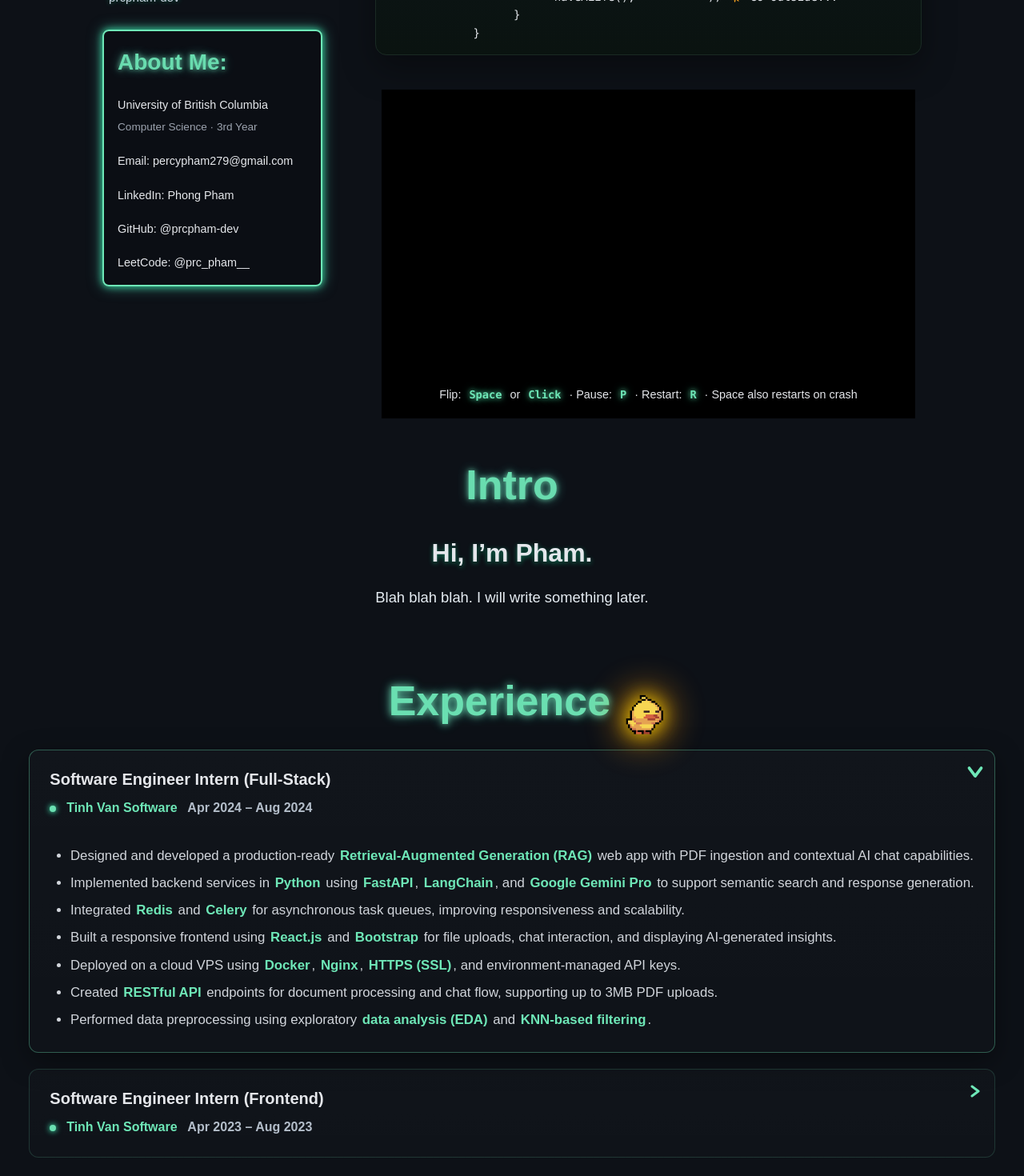
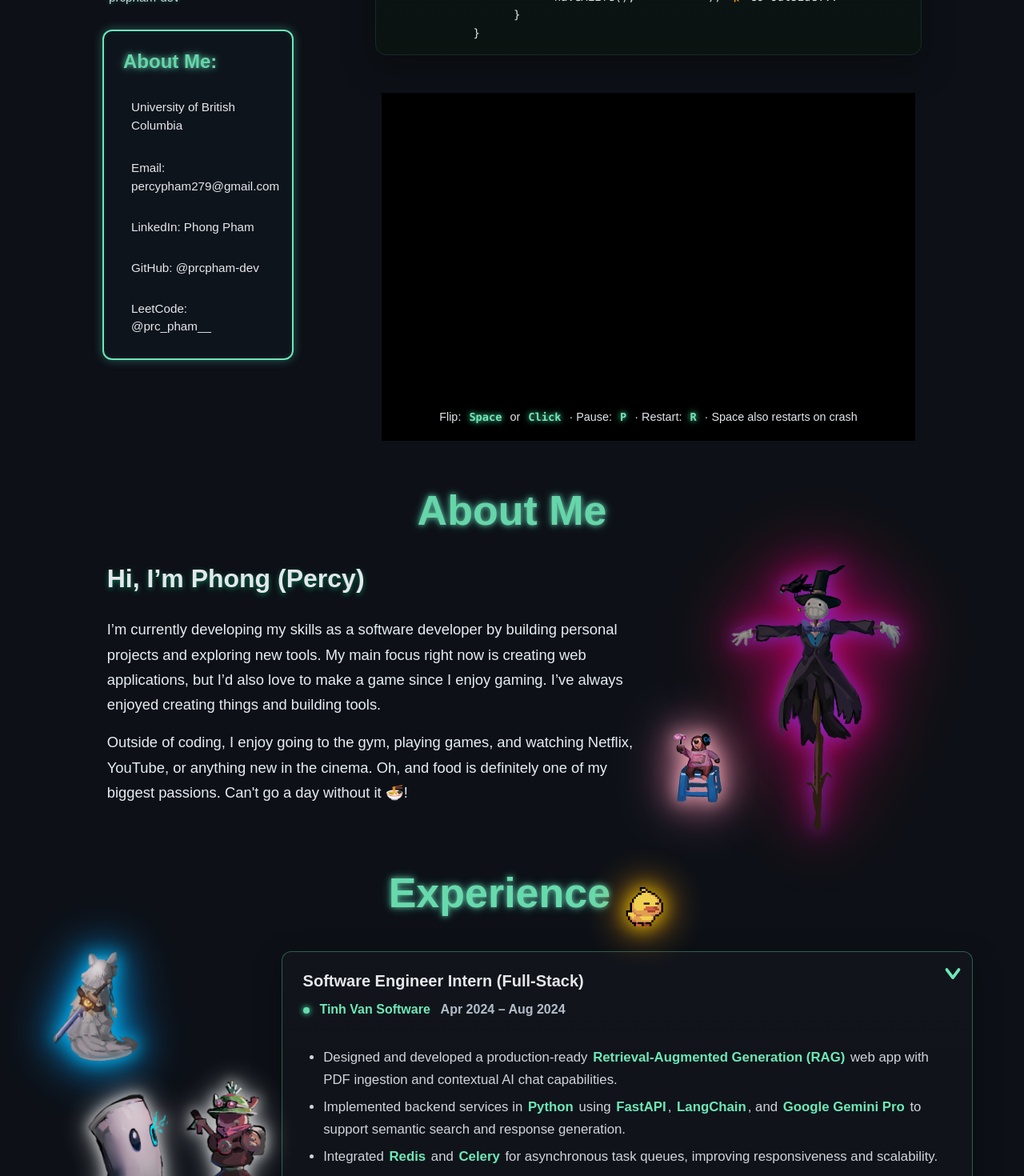
Before and after one commit to prcpham-dev/prcpham-portfolio, a Next.js app in the folder portfolio/: page / in a window 1280 px wide. Shown: the part 420-1890 px from the top of the page at 80% size. Built offline with nearby package versions, Linux system fonts and the light colour scheme.

Commit message:
Picture add missing no face

```diff
--- a/portfolio/pages/components/about/About.tsx
+++ b/portfolio/pages/components/about/About.tsx
@@ -52,7 +52,7 @@ const About: React.FC = () => {
               University of British Columbia
             </span>
             <span className={styles.subText}>
-              Computer Science · 3rd Year
+              {/* Computer Science · 4th Year */}
             </span>
           </div>
           <div className={styles.row}>
--- a/portfolio/pages/components/about/about.module.css
+++ b/portfolio/pages/components/about/about.module.css
@@ -1,4 +1,5 @@
-.accentTitle {
+.accentTitle,
+.aboutTitle {
     font-weight: 800;
     color: #6ee7b7;
     text-shadow: 0 0 8px #34d399, 0 0 12px rgba(94, 234, 212, 0.5);
@@ -46,100 +47,11 @@
     color: #e4e7ec;
 }
 
-.infoCard {
-    margin-top: 20px;
-    margin-bottom: 20px;
-    display: flex;
-    flex-direction: column;
-    gap: 10px;
-    width: 21.5vw;
-    padding: 12px;
-    border-radius: 8px;
-    border: 2px solid #6ee7b7;
-    box-shadow: 0 0 10px #34d399, 0 0 18px rgba(94,234,212,0.5);
-    background: rgba(0,0,0,0.15);
-}
-
-.row {
-    display: flex;
-    flex-direction: column;
-    align-items: flex-start;
-    gap: 4px;
-    padding: 6px 5px;
-    border-radius: 6px;
-    transform-origin: center;
-    margin-right: 1rem;
-    width: 20vw;
-    transition: all 0.25s ease;
-    cursor: pointer;
-}
-
-.row:hover {
-    background: rgba(110, 231, 183, 0.08);
-    transform: scale(1.02);
-    box-shadow: 0 0 8px rgba(94, 234, 212, 0.4);
-}
-
-.row:hover .link {
-    color: #86efac;
-    text-decoration: underline;
-    text-underline-offset: 2px;
-}
-
-.rowText,
-.link {
-    color: #e5e7eb;
-    font-size: 0.9rem;
-    line-height: 1.4;
-    flex: 1 1 auto;
-    min-width: 0;
-    white-space: nowrap;
-    overflow: hidden;
-    text-overflow: ellipsis;
-}
-
-.link {
-    text-decoration: none;
-}
-
-.link:hover {
-    color: #86efac;
-    text-decoration: underline;
-    text-underline-offset: 2px;
-}
-
-.link:focus-visible {
-    outline: 2px solid #6ee7b7;
-    outline-offset: 2px;
-    border-radius: 4px;
-}
-
-.subText {
-    font-size: 0.85rem;
-    color: #9ca3af;
-    margin-top: 0.25rem;
-    margin-left: 0;
-}
-
 .avatarCard {
     display: flex;
     flex-direction: column;
     align-items: flex-start;
     padding: 0.5rem;
-}
-
-@media (max-width: 1024px) {
-    .avatarCard {
-        align-items: center;
-        text-align: center;
-    }
-    .row {
-        width: 95%;
-    }
-    .infoCard {
-        margin-left: 3vw;
-        width: 95%;
-    }
 }
 
 .avatarImg {
@@ -154,7 +66,7 @@
 
 .avatarMeta {
     margin-top: 1rem;
-    text-align: flex-start;
+    text-align: start;
 }
 
 .avatarMeta h1 {
@@ -174,21 +86,76 @@
     margin-top: 0.25rem;
 }
 
+
+.infoCard {
+    margin-top: 20px;
+    display: flex;
+    flex-direction: column;
+    gap: 12px;
+    width: 70%;
+    padding: 1.25rem 1.5rem;
+    border-radius: 12px;
+    border: 2px solid #6ee7b7;
+    background: rgba(15, 22, 32, 0.6);
+    box-shadow: 0 0 12px rgba(94, 234, 212, 0.35), inset 0 0 8px rgba(110, 231, 183, 0.08);
+}
+
+.aboutTitle {
+    font-size: 1.5rem;
+    font-weight: 700;
+    color: #6ee7b7;
+    margin-bottom: 0.5rem;
+    text-shadow: 0 0 6px #34d399, 0 0 10px rgba(94, 234, 212, 0.5);
+}
+
+.row {
+    display: flex;
+    flex-direction: column;
+    gap: 3px;
+    padding: 8px 10px;
+    border-radius: 8px;
+    transition: all 0.25s ease;
+    cursor: pointer;
+}
+
+.row:hover {
+    background: rgba(110, 231, 183, 0.08);
+    transform: translateX(4px);
+    box-shadow: 0 0 6px rgba(94, 234, 212, 0.35);
+}
+
+.rowText {
+    font-size: 0.95rem;
+    color: #e5e7eb;
+}
+
+.subText {
+    font-size: 0.85rem;
+    color: #9ca3af;
+}
+
+.link {
+    color: #e5e7eb;
+    font-size: 0.95rem;
+    text-decoration: none;
+    transition: color 0.2s ease, text-decoration 0.2s ease;
+}
+
+.link:hover {
+    color: #86efac;
+    text-decoration: underline;
+    text-underline-offset: 3px;
+}
+
+.link:focus-visible {
+    outline: 2px solid #6ee7b7;
+    outline-offset: 3px;
+    border-radius: 4px;
+}
+
 .aboutWrapper {
     width: 80%;
     margin-top: 12vh;
-}
-
-.aboutTitle {
-    font-size: 1.75rem;
-    font-weight: 700;
-    color: #6ee7b7;
-    text-shadow: 0 0 8px #34d399, 0 0 12px rgba(94, 234, 212, 0.5);
-    animation: ledPulse 1.8s infinite alternate ease-in-out;
-    display: flex;
-    flex-direction: column;
-    align-items: flex-start;
-    padding: 6px 5px;
 }
 
 .gameFrame {
@@ -204,3 +171,18 @@
         display: none;
     }
 }
+
+@media (max-width: 1024px) {
+    .avatarCard {
+        align-items: center;
+        text-align: center;
+    }
+    .infoCard {
+        width: 95%;
+        padding: 1rem;
+        margin: 15px auto 20px auto;
+    }
+    .row {
+        width: 95%;
+    }
+}
--- a/portfolio/pages/components/experience/Experience.tsx
+++ b/portfolio/pages/components/experience/Experience.tsx
@@ -37,7 +37,6 @@ const experiences: Experience[] = [
 ];
 
 const Experience: React.FC = () => {
-  // Reverse display order but preserve original data order
   const reversed = [...experiences].reverse();
   const [openIndex, setOpenIndex] = useState<number>(0);
 
@@ -47,7 +46,14 @@ const Experience: React.FC = () => {
         <span className={styles.titleText}>Experience</span>
         <img src="/Items/Quacky.gif" className={styles.quackyImg} alt="Quacky" />
       </h2>
-
+      <div className={`grid grid-cols-12 ${styles.experienceWrapper}`}>
+        <div className="col-span-12 lg:col-span-3">
+          <div className={styles.imageSetUp}>
+            <img src="/Items/Dog.png" className={styles.dog}/>
+            <img src="/Items/Sandbag.png" className={styles.sandBag}/>
+          </div>
+        </div>
+        <div className="col-span-12 lg:col-span-9">
           {reversed.map((exp, idx) => {
             const isOpen = openIndex === idx;
 
@@ -106,6 +112,8 @@ const Experience: React.FC = () => {
               </article>
             );
           })}
+        </div>
+      </div>
     </section>
   );
 };
--- a/portfolio/pages/components/experience/experience.module.css
+++ b/portfolio/pages/components/experience/experience.module.css
@@ -7,7 +7,7 @@
     align-items: flex-end;
     justify-content: center;
     gap: 0.5em;
-    margin-bottom: clamp(2rem, 2vw, 3rem);
+    margin: 0 auto 1.5rem auto;
     text-align: center;
     font-weight: 900;
     font-size: clamp(1.6rem, 4.2vw, 3.25rem);
@@ -16,39 +16,16 @@
     text-shadow: 0 0 8px #34d399, 0 0 14px rgba(94,234,212,0.5);
     animation: ledPulse 1.8s infinite alternate ease-in-out;
 }
+@media (min-width:1025px) {
+    .experienceWrapper {
+        margin-left:5%;
+        margin-right:5%;
+    }
+}
 
 .titleText {
     display: block;
     position: static;
-}
-
-.quackyImg {
-    position: static;
-    width: 1.5em;
-    height: 1.5em;
-    object-fit: contain;
-    filter: drop-shadow(0 0 12px #ffd700) drop-shadow(0 0 24px #ff9800);
-    margin-left: -0.4em;
-    margin-right: -1em;
-    margin-bottom: -0.3em;
-}
-
-@media (max-width: 600px) {
-  .quackyImg {
-    right: 6.75em;
-  }
-}
-
-.glowQuacky {
-    filter: drop-shadow(0 0 10px #ffd700) drop-shadow(0 0 20px #ff9800);
-    transition: filter 0.3s;
-}
-
-.quackyRight {
-    position: absolute;
-    left: 50.5%;
-    transform: translateX(160%);
-    height: 1.5em;
 }
 
 @keyframes ledPulse {
@@ -270,3 +247,77 @@
         right: 0.5rem;
     }
 }
+
+.quackyImg {
+    position: static;
+    width: 1.5em;
+    height: 1.5em;
+    object-fit: contain;
+    filter: drop-shadow(0 0 12px #ffd700) drop-shadow(0 0 24px #ff9800);
+    margin-left: -0.4em;
+    margin-right: -1em;
+    margin-bottom: -0.3em;
+}
+
+@media (max-width: 600px) {
+  .quackyImg {
+    right: 6.75em;
+  }
+}
+
+.glowQuacky {
+    filter: drop-shadow(0 0 10px #ffd700) drop-shadow(0 0 20px #ff9800);
+    transition: filter 0.3s;
+}
+
+.quackyRight {
+    position: absolute;
+    left: 50.5%;
+    transform: translateX(160%);
+    height: 1.5em;
+}
+
+.sandBag {
+    position: static;
+    object-fit: contain;
+    width: 90%;
+    height: auto;
+    max-width: 260px;
+    padding-left: 2vw;
+    filter: drop-shadow(0 0 8px rgba(255,255,255,0.8))
+            drop-shadow(0 0 16px rgba(255,255,255,0.6));
+    margin: 2vh 0 2vh 2vh;
+    animation: ledPulse 1.8s infinite alternate ease-in-out;
+}
+
+.dog {
+    position: static;
+    object-fit: contain;
+    width: 40%;
+    height: auto;
+    max-width: 135px;
+    padding-top: 2vh;
+    filter: drop-shadow(0 0 10px rgba(0, 191, 255, 0.95))
+            drop-shadow(0 0 20px rgba(0, 191, 255, 0.75))
+            drop-shadow(0 0 32px rgba(0, 140, 255, 0.6));
+    animation: ledPulse 1.8s infinite alternate ease-in-out;
+}
+
+
+@media (max-width: 1024px) {
+    .imageSetUp {
+        display: flex;
+        flex-direction: row;
+    }
+
+    .sandBag {
+        margin: 1vh auto 2vh 0;
+        width: 50%;
+    }
+
+    .dog {
+        width: 20%;
+        margin: 1vh 5vh 2vh auto;
+        padding-top: 0;
+    }
+}
--- a/portfolio/pages/components/intro/Intro.tsx
+++ b/portfolio/pages/components/intro/Intro.tsx
@@ -3,11 +3,32 @@ import styles from "./intro.module.css";
 
 const Intro: React.FC = () => (
   <section id="intro" className={styles.section}>
-    <div className={styles.title}>Intro</div>
-    <h2 className={styles.heading}>Hi, I’m Pham.</h2>
-    <p className={styles.paragraph}>
-      Blah blah blah. I will write something later.
-    </p>
+    <div className={styles.title}>About Me</div>
+    <div className={`grid grid-cols-12`}>
+      <div className="col-span-12 lg:col-span-8">
+        <div className={styles.introContent}>
+          <h2 className={styles.heading}>Hi, I’m Phong (Percy)</h2>
+          <p className={styles.paragraph}>
+            I’m currently developing my skills as a software developer by building personal projects
+            and exploring new tools. My main focus right now is creating web applications, but I’d
+            also love to make a game since I enjoy gaming. I’ve always enjoyed
+            creating things and building tools.
+          </p>
+          <p className={styles.paragraph}>
+            Outside of coding, I enjoy going to the gym, playing games, and watching Netflix,
+            YouTube, or anything new in the cinema. Oh, and food is definitely one of my biggest passions.
+            Can't go a day without it 🍜!
+          </p>
+        </div>
+      </div>
+
+      <div className="col-span-12 lg:col-span-4">
+        <div className={styles.imageSetUp}>
+          <img src="/Items/Teddy.png" className={styles.teddy}/>
+          <img src="/Items/turnip_head.png" className={styles.turnip_head}/>
+        </div>
+      </div>
+    </div>
   </section>
 );
 
--- a/portfolio/pages/components/intro/intro.module.css
+++ b/portfolio/pages/components/intro/intro.module.css
@@ -1,14 +1,10 @@
 .section {
-    width: 100%;
-    max-width: 800px;
-    margin-top: 20vh;
-    text-align: center;
-    padding: 2.5rem 2rem;
+    margin: 20vh 2vw 0 2vw;
 }
 
-@media (max-width: 875px) {
+@media (max-width: 1024px) {
     .section {
-        margin-top: 5vh;
+        margin: 12vh 6% 0 6%;
     }
 }
 
@@ -33,18 +29,57 @@
     100% { opacity: 1; text-shadow: 0 0 8px rgba(126,248,195,.8), 0 0 16px rgba(94,234,212,.6); }
 }
 
+.introContent {
+    display: flex;
+    flex-direction: column;
+    gap: 1rem;
+    align-items: flex-start;
+    text-align: left;
+}
 
 .heading {
     font-size: 2rem;
     font-weight: 700;
     color: #e4e7ec;
-    margin-bottom: 1rem;
     text-shadow: 0 2px 6px rgba(0, 255, 170, 0.4);
+    margin: 0 0 0.5rem 0;
 }
 
 .paragraph {
     font-size: 1.15rem;
     color: #e6edf3;
-    margin: 0 auto;
     line-height: 1.7;
+    margin: 0;
+    max-width: 66ch;
 }
+
+.imageSetUp {
+    display: flex;
+    flex-direction: row;
+    align-items: center;
+    justify-content: center;
+}
+
+@media (max-width: 1024px) {
+    .imageSetUp {
+        margin: 5px auto 0 auto;
+    }
+}
+
+.teddy {
+    padding-top: 22vh;
+    margin-left: 20px;
+    filter: drop-shadow(0 0 10px rgba(255, 182, 193, 0.95))
+        drop-shadow(0 0 20px rgba(255, 182, 193, 0.75))
+        drop-shadow(0 0 32px rgba(255, 105, 180, 0.6));
+    animation: ledPulse 1.8s infinite alternate ease-in-out;
+}
+
+.turnip_head {
+    flex: 0 0 auto;
+    filter: drop-shadow(0 0 10px rgba(138, 43, 226, 0.9))
+        drop-shadow(0 0 20px rgba(255, 0, 80, 0.75))
+        drop-shadow(0 0 32px rgba(90, 0, 140, 0.6))
+        drop-shadow(0 0 48px rgba(255, 0, 50, 0.5));
+    animation: ledPulse 1.8s infinite alternate ease-in-out;
+}
```
Lines whose indentation alone changed are shown as unchanged.
